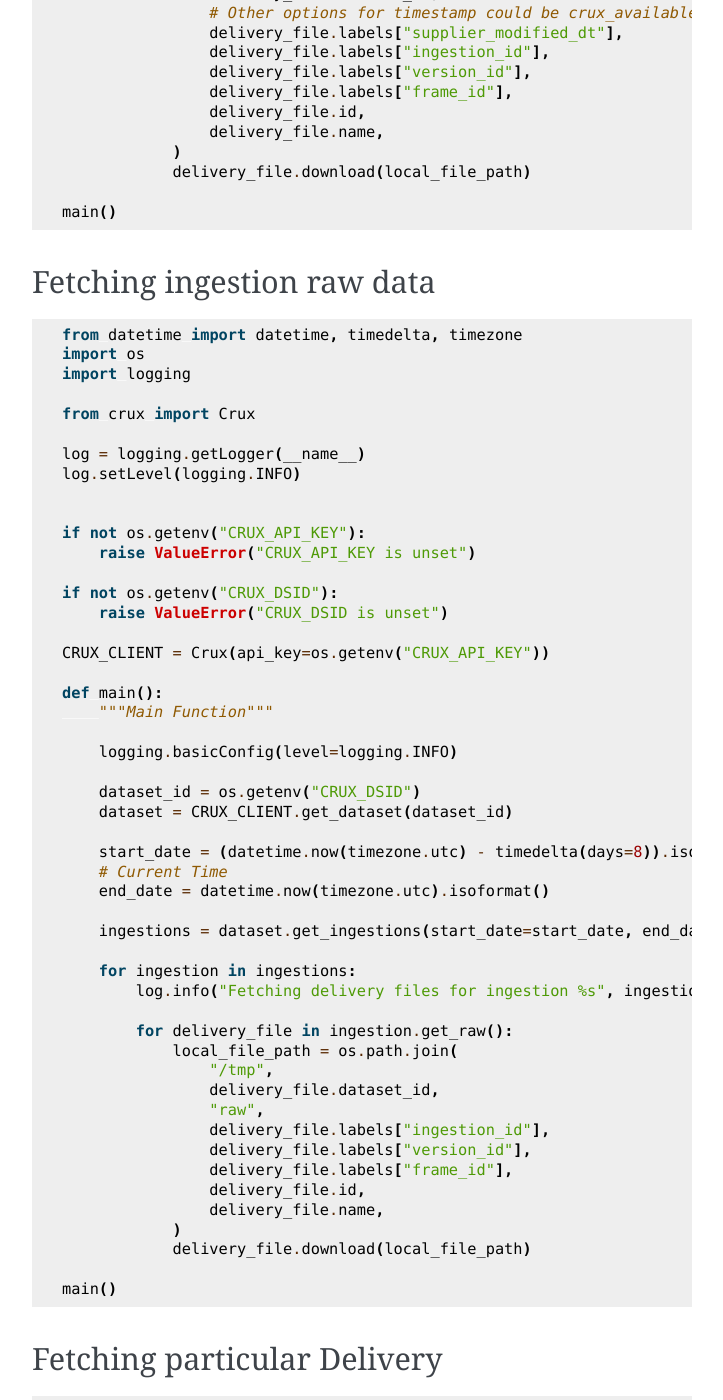
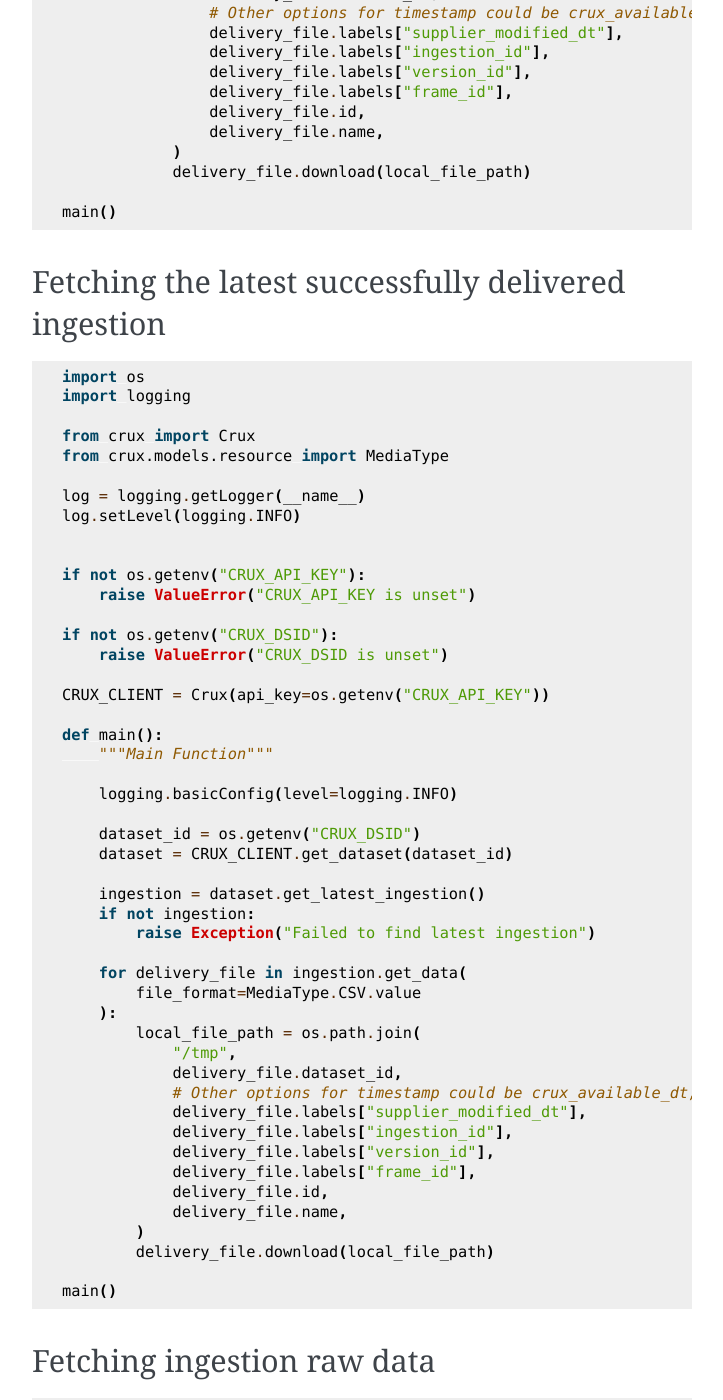
Before and after one commit to cruxinformatics/crux-python, a Sphinx documentation site: the page built from docs/ingestion.md, in a window 1280 px wide and 1400 px high, scrolled down 2014 px. Shown: the whole window, without its empty margins (388-1111 px from the left). Built offline with Sphinx 7.4.7, drawn with Linux system fonts in a browser that asks for light colours; pages that are not in the unit, such as notebooks, are missing from menus; some of the changed text lies outside the part shown.

Commit message:
add example to docs

````diff
--- a/docs/ingestion.md
+++ b/docs/ingestion.md
@@ -102,6 +102,58 @@ def main():
                 delivery_file.name,
             )
             delivery_file.download(local_file_path)
+
+main()
+```
+
+## Fetching the latest successfully delivered ingestion
+
+```python
+import os
+import logging
+
+from crux import Crux
+from crux.models.resource import MediaType
+
+log = logging.getLogger(__name__)
+log.setLevel(logging.INFO)
+
+
+if not os.getenv("CRUX_API_KEY"):
+    raise ValueError("CRUX_API_KEY is unset")
+
+if not os.getenv("CRUX_DSID"):
+    raise ValueError("CRUX_DSID is unset")
+
+CRUX_CLIENT = Crux(api_key=os.getenv("CRUX_API_KEY"))
+
+def main():
+    """Main Function"""
+
+    logging.basicConfig(level=logging.INFO)
+
+    dataset_id = os.getenv("CRUX_DSID")
+    dataset = CRUX_CLIENT.get_dataset(dataset_id)
+
+    ingestion = dataset.get_latest_ingestion()
+    if not ingestion:
+        raise Exception("Failed to find latest ingestion")
+
+    for delivery_file in ingestion.get_data(
+        file_format=MediaType.CSV.value
+    ):
+        local_file_path = os.path.join(
+            "/tmp",
+            delivery_file.dataset_id,
+            # Other options for timestamp could be crux_available_dt, schedule_dt or asOf
+            delivery_file.labels["supplier_modified_dt"],
+            delivery_file.labels["ingestion_id"],
+            delivery_file.labels["version_id"],
+            delivery_file.labels["frame_id"],
+            delivery_file.id,
+            delivery_file.name,
+        )
+        delivery_file.download(local_file_path)
 
 main()
 ```
````
